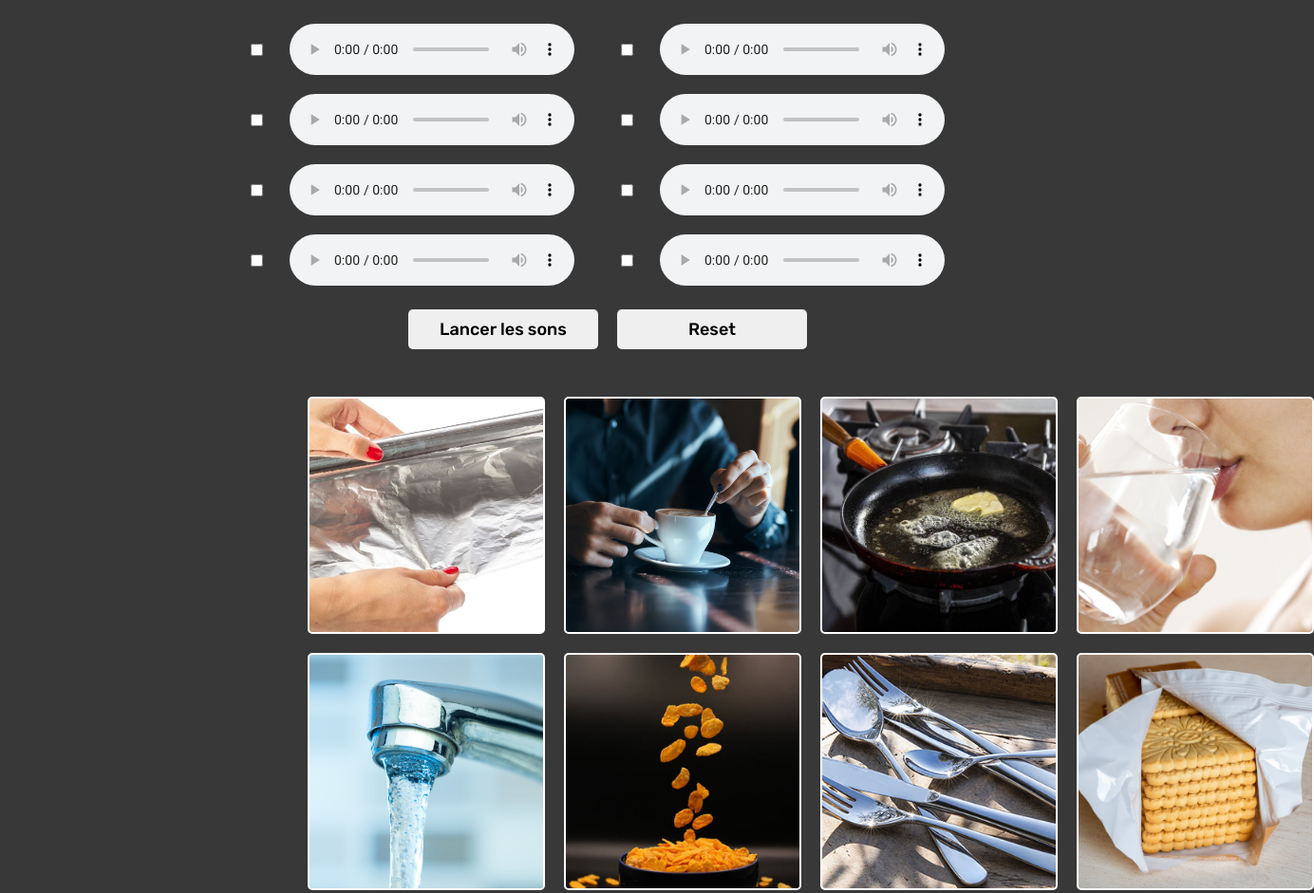
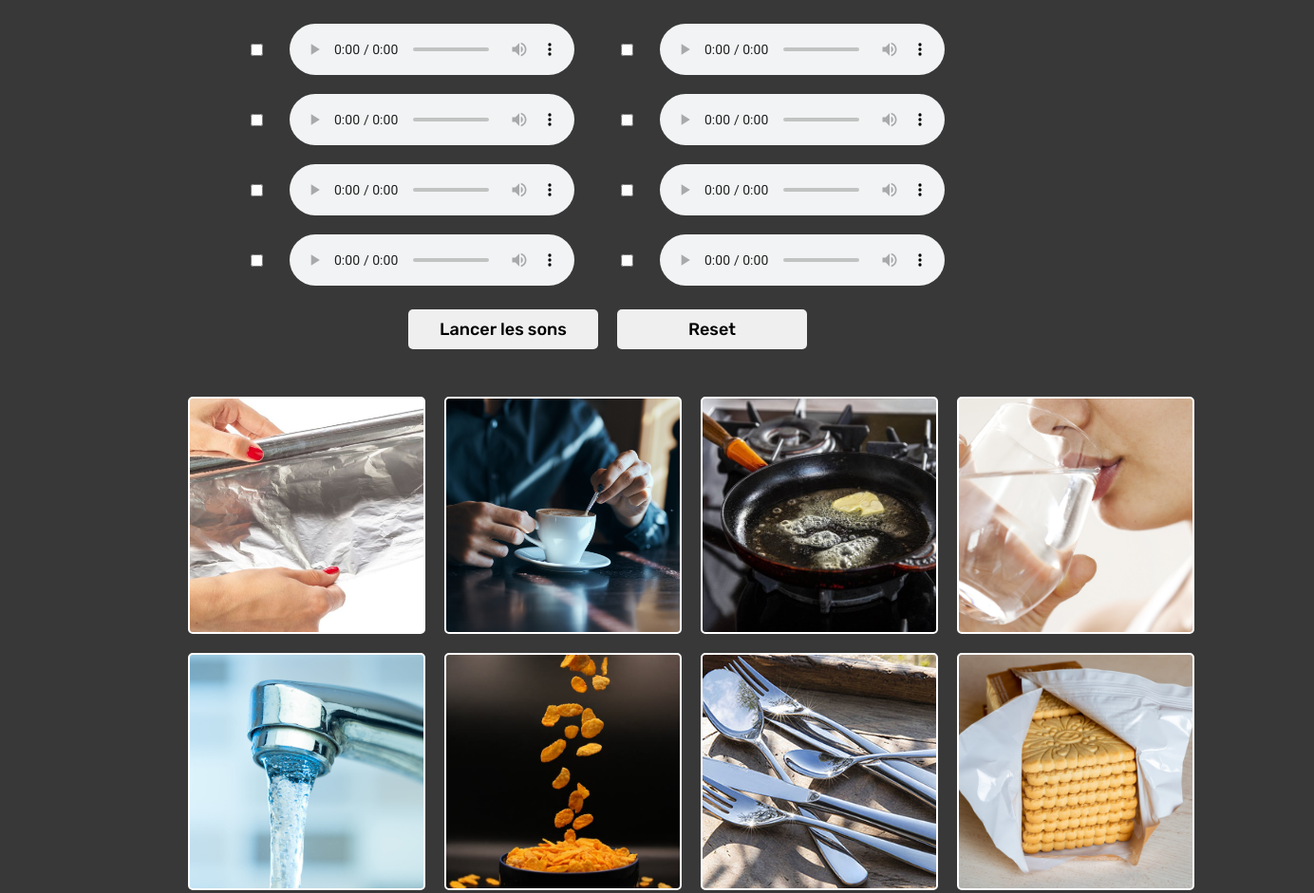
Before and after one commit to Zargan59/5_Sens-listen, a plain HTML site: page index.html in a window 1280 px wide. Shown: the top 941 px of the page at 95% size, 1384 px wide, since content can reach past the window. Drawn offline with Linux system fonts and the light colour scheme.

Commit message:
Correctif sur les écrans plus petit

```diff
--- a/style.css
+++ b/style.css
@@ -61,9 +61,9 @@ body{
     grid-template-columns: repeat(4,1fr);
     align-items: stretch;
     gap: 20px;
-    width: 50%;
+    min-width: 40%;
+    max-width: 70%;
     margin: 50px auto 0  ;
-    /* border: 2px solid blue; */
 
 
 }
@@ -111,7 +111,7 @@ body{
     letter-spacing: 1px;
 }
 
-@media (max-width: 650px) {
+@media (max-width: 1250px) {
     .content{
         display: flex;
         flex-direction: column;
```
